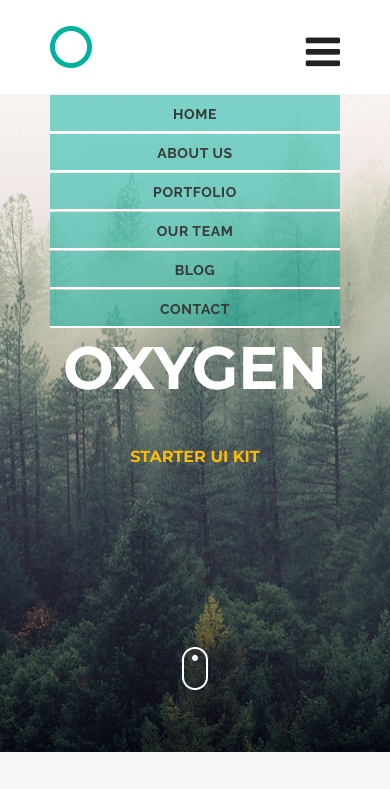
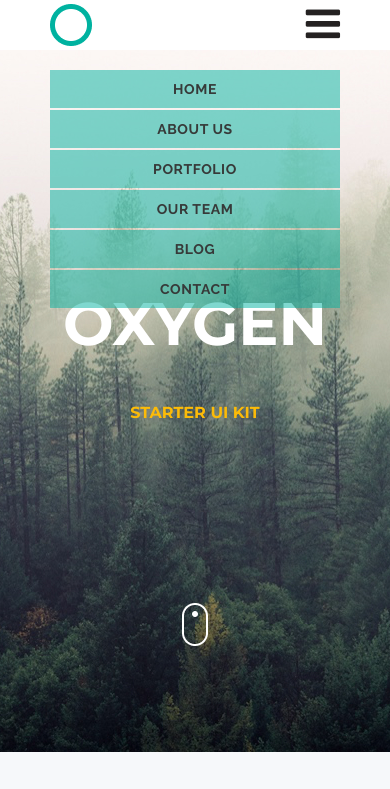
Before and after one commit to Dima-developer/Dima-developer.github.io, a plain HTML site: page Oxigen/index.html in a window 390 px wide. Both pictures are taken after a click on the element 322 px from the left and 51 px from the top of the page. Shown: the top 789 px of the page. Drawn offline with nearby package versions, Linux system fonts and the light colour scheme; files whose address does not match are found by name.

Commit message:
Jquery and CSS code changed

```diff
--- a/Oxigen/css/media.css
+++ b/Oxigen/css/media.css
@@ -143,7 +143,7 @@
         height: 500px;
     }
 }
-@media (min-width: 1050px) {
+@media (min-width: 1051px) {
     .portfolio__menu-buttons {
         display: flex !important;
         justify-content: flex-end;
@@ -232,33 +232,41 @@
     }
 }
 @media (max-width: 800px) {
+    .header__top {
+        height: 70px;
+    }
+    .header__top .header__top-inner {
+        padding: 15px 0px !important;
+    }
     .menu__btn{
         display: block;
+        padding: 0px;
     }
     .menu__list {
         display: none;
         position: absolute;
         left: 0;
         right: 0;
-        top: 95px;
+        top: 70px;
+        z-index: 150;
     }
     .menu__list-item {
         display: block;
         text-align: center;
-        border-bottom: 1px solid transparent; /*#FCBB08*/
+        border-bottom: 2px solid transparent; /*#FCBB08*/
     }
     .menu .menu__list-item:hover {
-        border-color: #FCBB08;
-        background-color: black;
+        border-bottom: 2px solid #FCBB08;
+        z-index: 150;
     }
     .menu .menu__link {
         display: block;
         font-size: 14px;
-        background-color: rgba(0, 178, 160, 0.5);  /**/
+        background-color: rgba(0, 178, 160, 0.5);
         margin: 0px;
-        border-bottom: 2px solid #fff;
-        z-index: 150;
-        /* transition: rgba(32, 126, 116, 0.8) 0.5s ease; */
+        /* border-bottom: 2px solid #fff;  */
+        /* z-index: 150; */
+        /*transition: rgba(32, 126, 116, 0.9) 0.5s ease;*/
     }
     .about-title-pos,
     .expert-title-pos {
@@ -312,7 +320,7 @@
         flex-wrap: wrap;
     }
 }
-@media (min-width: 800px) {
+@media (min-width: 801px) {
     .menu .menu__list {
         display: flex !important;
         justify-content: flex-end;
@@ -365,6 +373,12 @@
     }
 }
 @media (max-width: 500px) {
+    .header__top {
+        height: 50px;
+    }
+    .header__top .header__top-inner {
+        padding: 4px 0px !important;
+    }
     .title {
         font-size: 36px;
         line-height: 60px;
--- a/Oxigen/css/style.css
+++ b/Oxigen/css/style.css
@@ -21,6 +21,7 @@ body{
     display:block;
     background-color: #fff;
     height: 94px;
+    z-index: 200;
 }
 .container {
     display: block;
--- a/Oxigen/index.html
+++ b/Oxigen/index.html
@@ -19,7 +19,7 @@
 </head>
 
 <body>
-    <header class="header">
+    <header id="home" class="header">
         <div class="header__top">
             <div class="container">
                 <div class="header__top-inner">
@@ -28,28 +28,28 @@
                             <img class="logo__img" src="images/logo.png" alt="">
                         </a>
                     </div>
-                    <nav class="menu">
+                    <nav id="menu" class="menu ">
                         <div class="menu__btn">
                             <span class="icon-bars"></span>
                         </div>
                         <ul class="menu__list">
                             <li class="menu__list-item">
-                                <a class="menu__link" href="#">HOME</a>
+                                <a class="menu__link" href="#home">HOME</a>
                             </li>
                             <li class="menu__list-item">
-                                <a class="menu__link" href="#">ABOUT US</a>
+                                <a class="menu__link" href="#about">ABOUT US</a>
                             </li>
                             <li class="menu__list-item">
-                                <a class="menu__link" href="#">PORTFOLIO</a>
+                                <a class="menu__link" href="#portfolio">PORTFOLIO</a>
                             </li>
                             <li class="menu__list-item">
-                                <a class="menu__link" href="#">OUR TEAM</a>
+                                <a class="menu__link" href="#team">OUR TEAM</a>
                             </li>
                             <li class="menu__list-item">
-                                <a class="menu__link" href="#">BLOG</a>
+                                <a class="menu__link" href="#pricing">BLOG</a>
                             </li>
                             <li class="menu__list-item">
-                                <a class="menu__link" href="#">CONTACT</a>
+                                <a class="menu__link" href="#contact">CONTACT</a>
                             </li>
                         </ul>
                     </nav>
@@ -66,7 +66,7 @@
             </div>
         </div>
     </header>
-    <section class="about">
+    <section id="about" class="about">
         <div class="container">
             <div class="about__inner">
                 <div class="title about-title-pos">
@@ -206,7 +206,7 @@
             </div>
         </div>
     </section>
-    <section class="portfolio">
+    <section id="portfolio" class="portfolio">
         <div class="container">
             <div class="portfolio__head">
                 <div class="title portfolio-title-pos">
@@ -416,7 +416,7 @@
             </div>
         </div>
     </section>
-    <section class="team">
+    <section id="team" class="team">
         <div class="container">
             <div class="title team-title-pos">
                 <p class="team__title-text">Our Team</p>
@@ -441,7 +441,7 @@
             </div>
         </div>
     </section>
-    <section class="pricing ">
+    <section id="pricing" class="pricing ">
         <div class="container">
             <div class="title pricing-title-pos">
                 <p class="pricing__title-text">Pricing Plans</p>
@@ -499,7 +499,7 @@
             </div>
         </div>
     </section>
-    <section class="contact">
+    <section id="contact" class="contact">
         <div class="container">
             <div class="contact__inner">
                 <div class="contact__content">
--- a/Oxigen/js/main.js
+++ b/Oxigen/js/main.js
@@ -1,22 +1,43 @@
 $(function () {
+    // Фиксированное меню
+    $(window).scroll(function() {
+        var top = $(document).scrollTop();
+        if (top < 100) $(".header__top").css({top: '0', position: 'relative'});
+        else $(".header__top").css({top: '0', position: 'fixed', width: '100%'});
+        });
+    // Кнопка меню
     $('.menu__btn').on('click', function(){
         $('.menu ul').slideToggle();
     });
+    $('.menu__link').click(function(){
+        $('.menu ul').slideToggle();
+    })
     $('.portfolio__btn').on('click', function(){
         $('.portfolio__buttons ul').slideToggle();
     });
-
+    // Слайдер
     $('.slider__inner').slick({
-
         nextArrow: '<button type="button" class="slick-btn slick-next"></button>',
         prevArrow: '<button type="button" class="slick-btn slick-prev"></button>',
         dots: true,
     });
+    // Кнопка вверх
     $('.footer-to__up-btn').click(function () {
         $('body').animate({ scrollTop: 0 }, 300);
         $('html').animate({ scrollTop: 0 }, 300);
     });
+    // Плавный скролинг при выборе элемента в меню
+	$("#menu").on("click","a", function (event) {
+		//отменяем стандартную обработку нажатия по ссылке
+		event.preventDefault();
 
+		//забираем идентификатор бока с атрибута href
+		var id  = $(this).attr('href'),
 
+		//узнаем высоту от начала страницы до блока на который ссылается якорь
+			top = $(id).offset().top;
 
+		//анимируем переход на расстояние - top за 1500 мс
+		$('body,html').animate({scrollTop: top}, 2000);
+	});
 });
```
